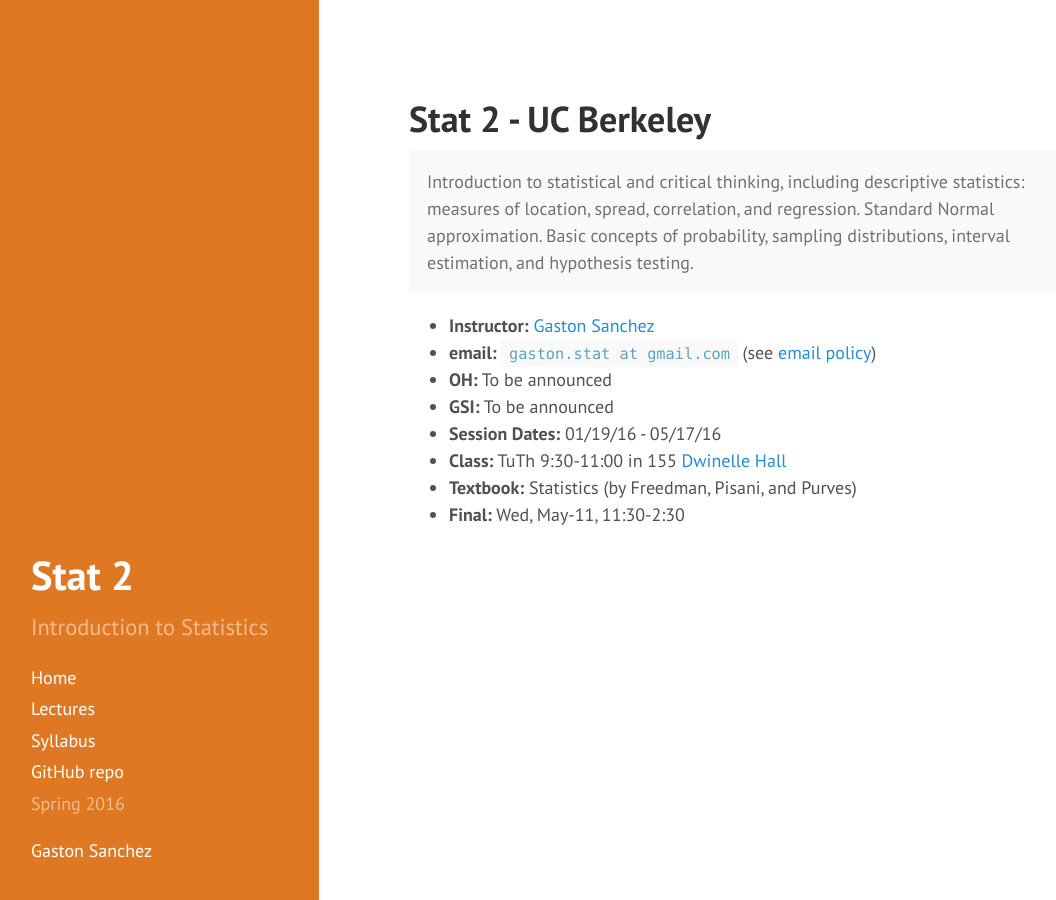
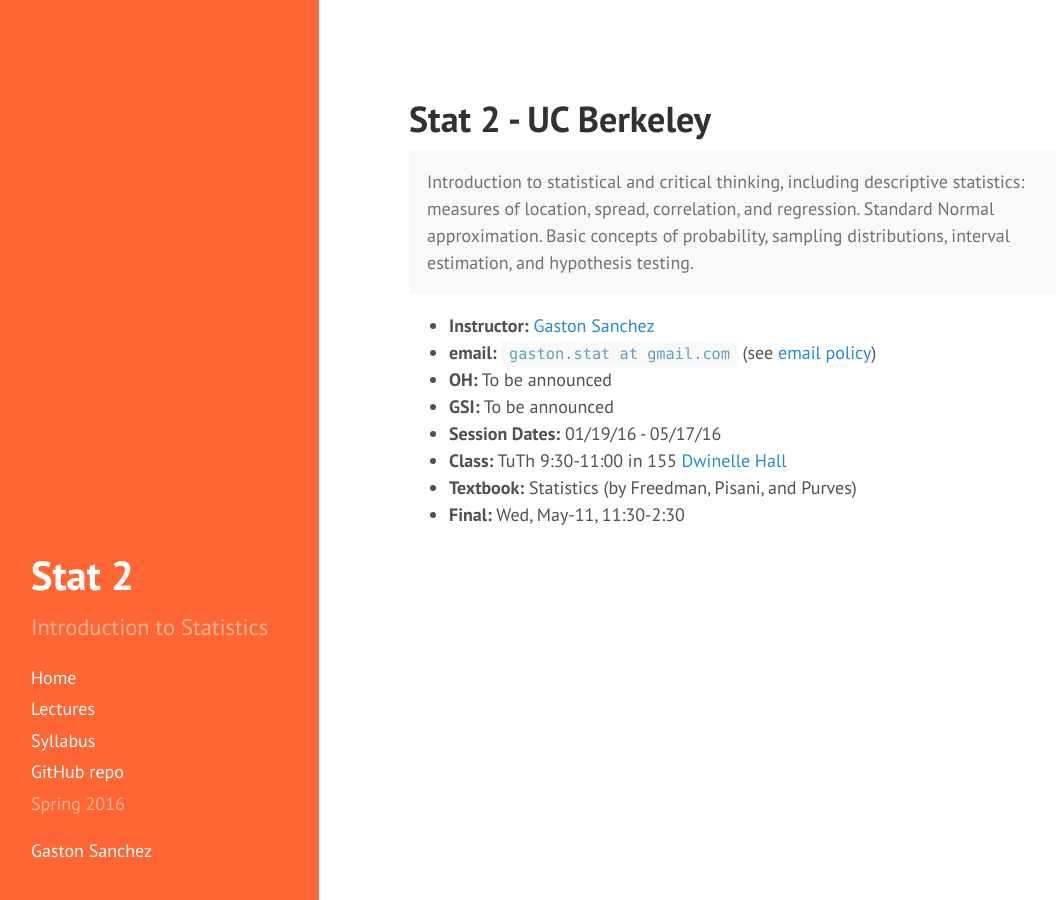
Before and after one commit to gastonstat/relic-stat2, a Jekyll site: the page built from index.html, in a window 1280 px wide. Shown: the whole page, without its empty margins (5-1061 px from the left). Built offline with Jekyll 4.4.1, drawn with Linux system fonts in a browser that asks for light colours; nearby versions of some CDN libraries; Markdown is read by kramdown in place of the engine named in the settings; the list of posts is cut into pages by our own code.

Commit message:
change sidebar color to #ff6633

```diff
--- a/public/css/hyde.css
+++ b/public/css/hyde.css
@@ -58,7 +58,7 @@
   padding: 2rem 1rem;
   color: rgba(255,255,255,.5);
   /*background-color: #ECAF2F*/
-  background-color: #DF7822;
+  background-color: #ff6633;
 }
 @media (min-width: 48em) {
   .sidebar {
```
